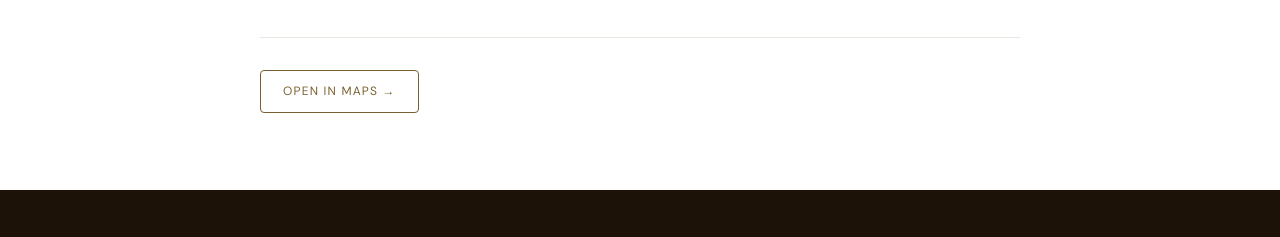
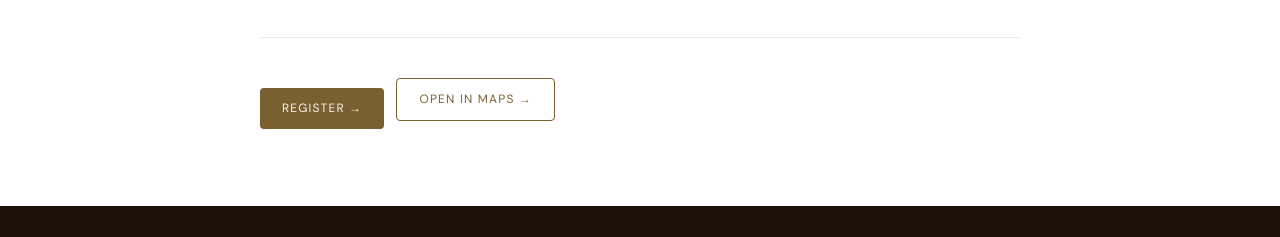
Before and after one commit to Trianglerefugerecoverywebsite/sitraleigh, an Eleventy site: page src/events/2026-07-18-october-hour-long-meditation-class-at-dix-park-chapel-with-teacher-cary-brief.md in a window 1280 px wide. Shown: the part 1228-1465 px from the top of the page. Built offline with nearby package versions, Linux system fonts and the light colour scheme; Eleventy itself is replaced by a stand-in of ours; files that its build step writes are made by us from their sources.

Commit message:
Update Events & Retreats “2026-07-18-october-hour-long-meditation-class-at-dix-park-chapel-with-teacher-cary-brief”

```diff
--- a/src/events/2026-07-18-october-hour-long-meditation-class-at-dix-park-chapel-with-teacher-cary-brief.md
+++ b/src/events/2026-07-18-october-hour-long-meditation-class-at-dix-park-chapel-with-teacher-cary-brief.md
@@ -14,6 +14,7 @@ description: >-
 
 
   Registration will open in late September, this is a free event and all are welcome. Dana is appreciated.
+registration_link: https://www.eventbrite.com/e/meditation-tickets-1993849504541
 registration_label: Register →
 photo: /images/uploads/image-7-12-26-at-6.37 am.png
 featured: false
```
